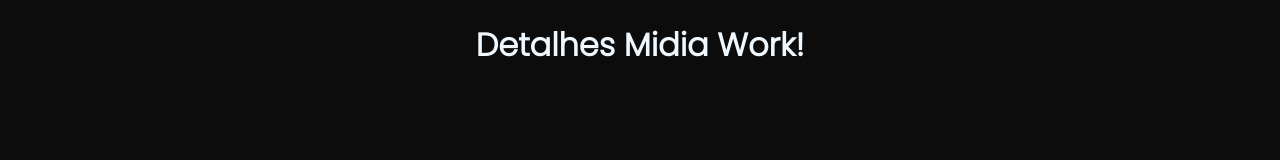
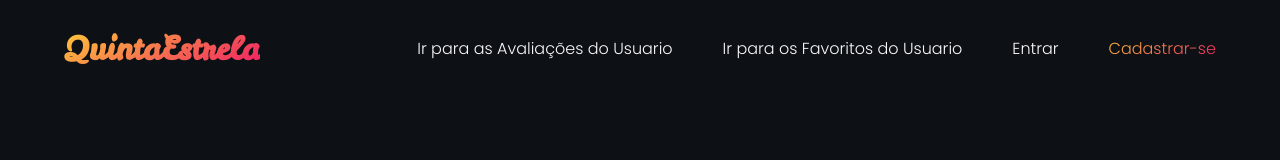
Before and after one commit to Celsogabrielf16/ProjetoFinalMC322, a website with bundled scripts: page src/view/detalhesMidia/detalhesMidia.html in a window 1280 px wide. Built offline with nearby package versions, Linux system fonts and the light colour scheme.

Commit message:
Criação e estilização da navbar da View DetalhesMidia

```diff
--- a/src/view/detalhesMidia/detalhesMidia.css
+++ b/src/view/detalhesMidia/detalhesMidia.css
@@ -1,12 +1,51 @@
 body {
     margin: 0;
     padding: 0;
-    background-color: #0c0c0c;
+    height: 100vh;
+    background-color: var(--dark-color);
+    font-family: var(--font-primary);
+    color: var(--light-color);
+    overflow-x: hidden;
 }
 
-h1 {
-    width: 100%;
-    text-align: center;
-    font-family: 'Poppins', 'Arial Narrow', Arial, sans-serif;
-    color: aliceblue;
+.navbar {
+    left: 5%;
+    position: fixed;
+    top: 0;
+    width: 90%;
+    margin: 0 auto;
+    display: flex;
+    justify-content: space-between;
+    align-items: center;
+    z-index: 10;
 }
+
+.navbar__logo {
+    font-family: var(--font-display);
+    font-size: 2rem;
+    background-image: var(--gradient-primary);
+    background-clip: text;
+    -webkit-background-clip: text;
+    -webkit-text-fill-color: transparent;
+    color: var(--light-color);
+}
+
+.navbar__menu {
+    display: flex;
+    gap: 50px;
+}
+
+.navbar__link {
+    text-decoration: none;
+    font-weight: 500;
+    font-size: 1rem;
+    color: var(--light-color);
+}
+
+.navbar__link--gradient {
+    background-image: var(--gradient-primary);
+    background-clip: text;
+    -webkit-background-clip: text;
+    -webkit-text-fill-color: transparent;
+    color: var(--light-color);
+}
--- a/src/view/detalhesMidia/detalhesMidia.html
+++ b/src/view/detalhesMidia/detalhesMidia.html
@@ -8,7 +8,20 @@
     <title>Projeto Final</title>
 </head>
 <body>
-    <h1>Detalhes Midia Work!</h1>
+    <nav class="navbar">
+
+        <h1 class="navbar__logo">
+            <a href="/">QuintaEstrela</a>
+        </h1>
+
+        <div class="navbar__menu">
+            <a class="navbar__link" href="/src/view/avaliacoesUsuarios/avaliacoesUsuarios.html">Ir para as Avaliações do Usuario</a>
+            <a class="navbar__link" href="/src/view/favoritosUsuario/favoritosUsuario.html">Ir para os Favoritos do Usuario</a>
+            <a class="navbar__link" href="/src/view/entrar/entrar.html">Entrar</a>
+            <a class="navbar__link navbar__link--gradient" href="/src/view/cadastrar/cadastrar.html">Cadastrar-se</a>
+        </div>
+
+    </nav>
     <script src="/dist/view/detalhesMidia/detalhesMidia.js"></script>
 </body>
 </html>
--- a/src/view/home/home.ts
+++ b/src/view/home/home.ts
@@ -13,7 +13,7 @@ fetch("/dist/assets/midia.json")
             listaMidias.forEach((midia: any) => {
                 sliderFilmsElement.innerHTML += `
                 <div class="keen-slider__slide">
-                    <a class="card__link" href="/${contador}">
+                    <a class="card__link" href="/src/view/detalhesMidia/detalhesMidia.html?id=${contador}">
                         <img class="card__img" src="./../..${midia.imagemCapa}" alt="${midia.titulo}">
                         <div class="card__informations">
                             <h3 class="card__title">${midia.titulo}</h3>
@@ -34,7 +34,7 @@ fetch("/dist/assets/midia.json")
             `
             sliderSeriesElement.innerHTML += `
                 <div class="keen-slider__slide">
-                    <a class="card__link" href="/${contador}">
+                    <a class="card__link" href="/src/view/detalhesMidia/detalhesMidia.html?id=${contador}">
                         <img class="card__img" src="./../..${midia.imagemCapa}" alt="${midia.titulo}">
                         <div class="card__informations">
                             <h3 class="card__title">${midia.titulo}</h3>
```
Also changed, not shown: src/view/home/home.html (+1 -1 lines).
